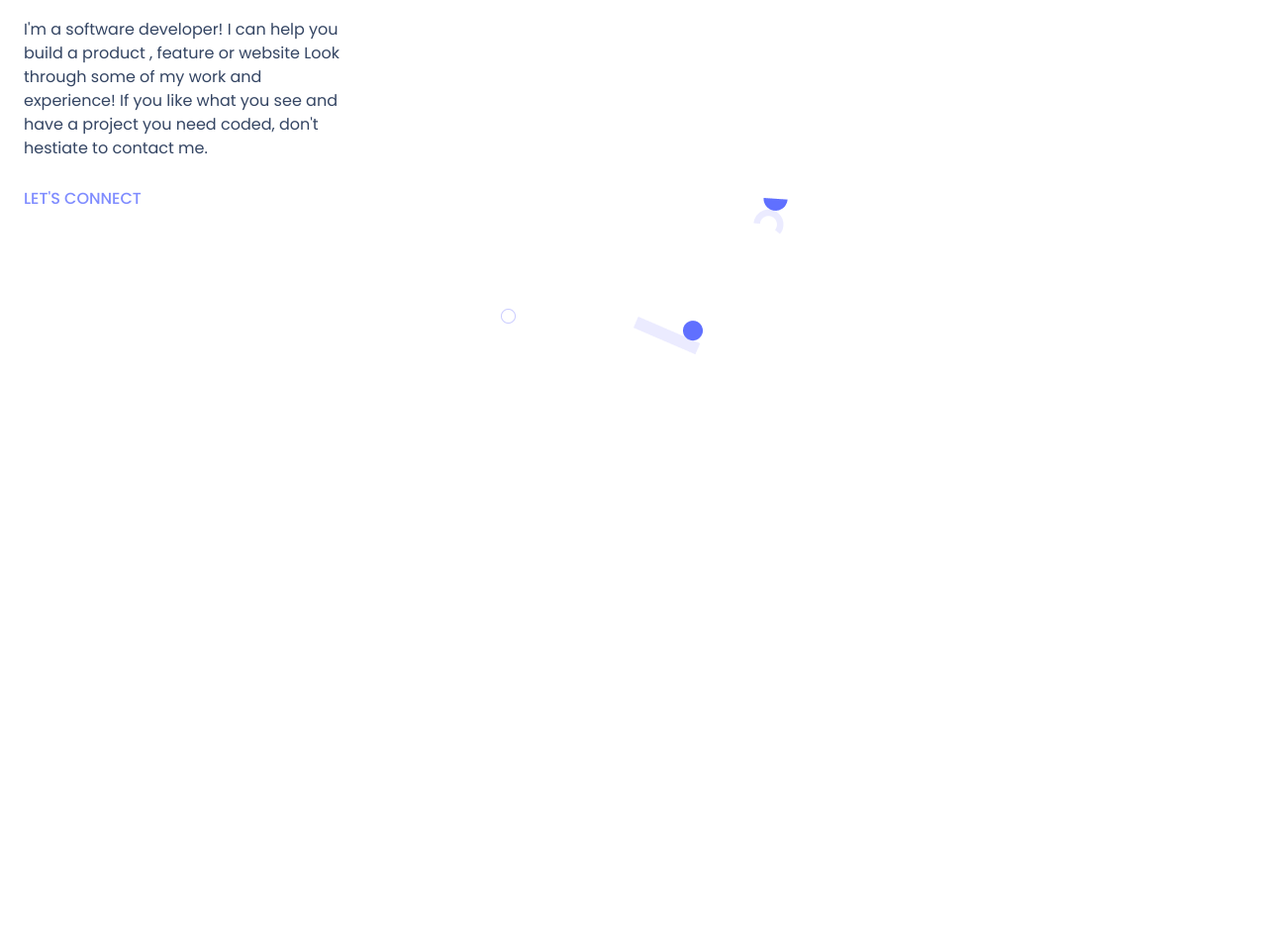
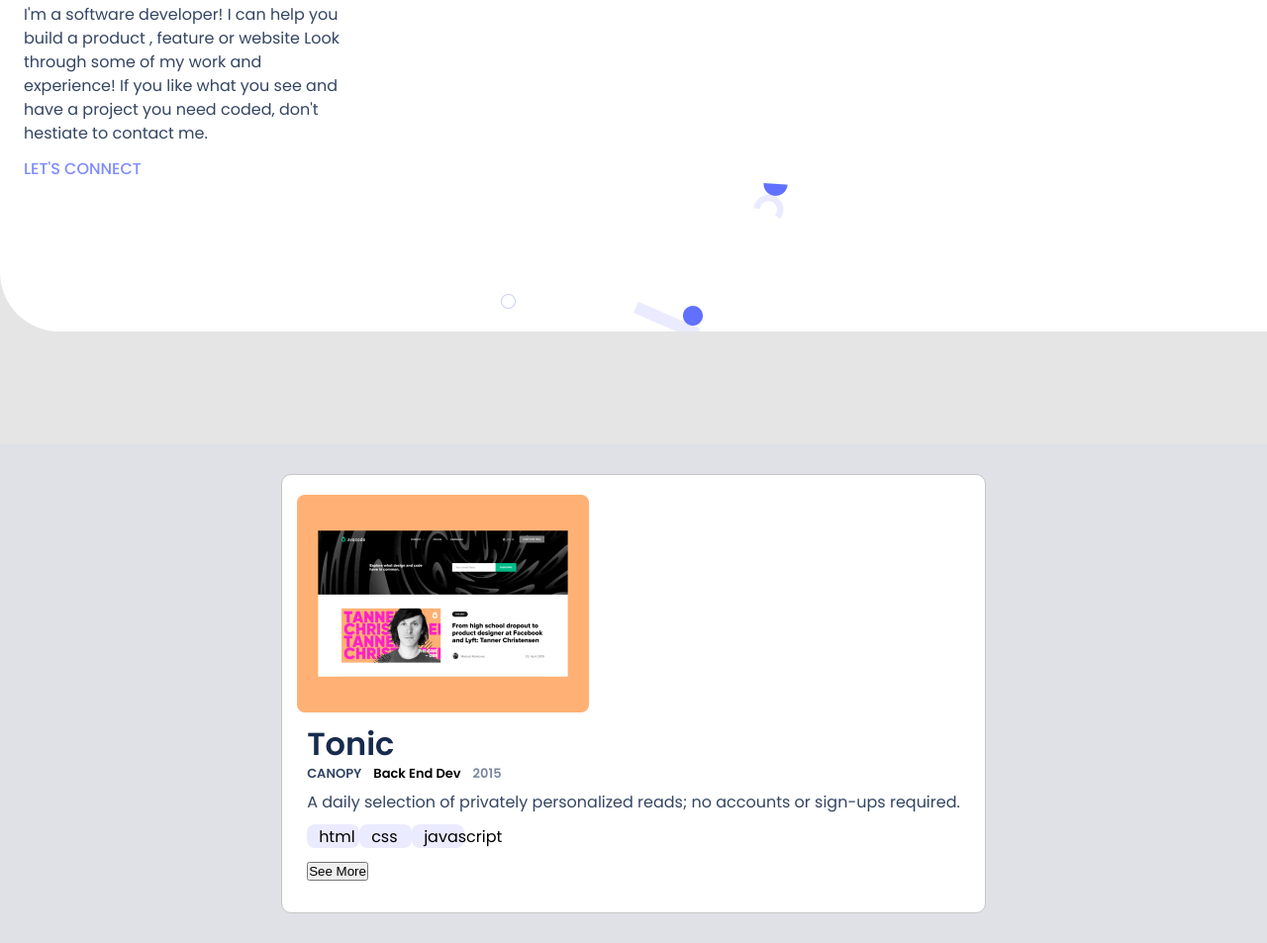
Before and after one commit to abenaTenkorang/Portfolio, a website: page index.html in a window 1280 px wide. Shown: the part 327-1280 px from the top of the page at 99% size. Before the commit the page ends 800 px from the top, so only its background shows below. Drawn offline with Linux system fonts and the light colour scheme.

Commit message:
begin work on my-work section

```diff
--- a/index.html
+++ b/index.html
@@ -67,6 +67,36 @@
       </div>
     </section>
 
+     <!--section for work-->
+
+    <section class="work">
+      <!-- work card1 -->
+      <div class="card-work">
+        <div class="my-work">
+          <img src="./images2/Snap-pic.png" alt="">
+        </div>
+
+        <div class="my-details">
+          <h2 class="work-title">Tonic</h2>
+          <ul class="work-info">
+            <li class="work-info-item">CANOPY</li>
+            <li class="work-info-item1">Back End Dev</li>
+            <li class="work-info-item">2015</li>
+         </ul>
+         <p class="primary-text">
+           A daily selection of privately personalized reads; no accounts or sign-ups required.
+          </p>
+
+          <ul class="tags">
+            <li>html</li>
+            <li>css</li>
+            <li>javascript</li>
+          </ul>
+          <button type="button" class="default_btn">See More</button>
+       </div>
+      </div>
+    </section>
+
 
 </body>
 </html>
--- a/style.css
+++ b/style.css
@@ -6,6 +6,7 @@
 
 body {
   font-family: 'Poppins', sans-serif;
+  background-color: #e5e5e5;
 }
 
 .navbar {
@@ -40,6 +41,8 @@
   align-items: flex-start;
   padding: 120px 24px;
   gap: 12px;
+  border-bottom-left-radius: 60px;
+  background-color: #fff;
 }
 
 .image1 {
@@ -72,7 +75,6 @@
   line-height: 24px;
   width: 327px;
   color: #344563;
-  margin: 15px 0;
 }
 
 .header-ref {
@@ -98,3 +100,89 @@
   width: 20px;
   height: 20px;
 }
+/*css for work*/
+.work {
+   display: grid;
+   background: #DFE1E6;
+   margin-top: 114px;
+   justify-content: center;
+   padding: 30px;
+}
+
+.card-work {
+  background: #fff;
+  border-radius: 10px;
+  min-height: 3em;
+  border: 1px solid #c6c6c6;
+  padding: 20px 15px;
+  display: grid;
+}
+
+.my-work {
+  width: 325px;
+  height: 220px;
+  align-items: center;
+}
+
+.my-details {
+  align-self: center;
+  padding: 10px;
+  font-family: 'Poppins';
+  font-style: normal;
+}
+
+.work-title {
+  width: 295px;
+  height: 36px;
+  font-weight: 700;
+  font-size: 32px;
+  line-height: 44px;
+  color: #172B4D;
+}
+
+.work-info {
+  display: flex;
+  flex-direction: row;
+  align-items: center;
+  gap: 12px;
+  width: 236px;
+  height: 32px;
+  list-style-type: none;
+  font-weight: 600;
+  font-size: 13px;
+  line-height: 16px;
+}
+
+.work-info-item {
+  list-style-position: inside;
+}
+
+.work-info-item:first-child{
+  color: #344563;
+}
+
+.work-info-item:last-child {
+  color: #7a869a;
+}
+
+.primary-text{
+  color: #344563;
+}
+
+.tags {
+display: flex;
+  flex-wrap: wrap;
+  margin: 10px 0;
+}
+
+.tags > li{
+  display: flex;
+  flex-direction: row;
+  align-items: center;
+  padding: 4px 12px;
+  width: 53px;
+  height: 24px;
+  background: #EBEBFF;
+  border-radius: 8px;
+
+}
```
Also changed, not shown: images2/Snap-pic.png (added).
